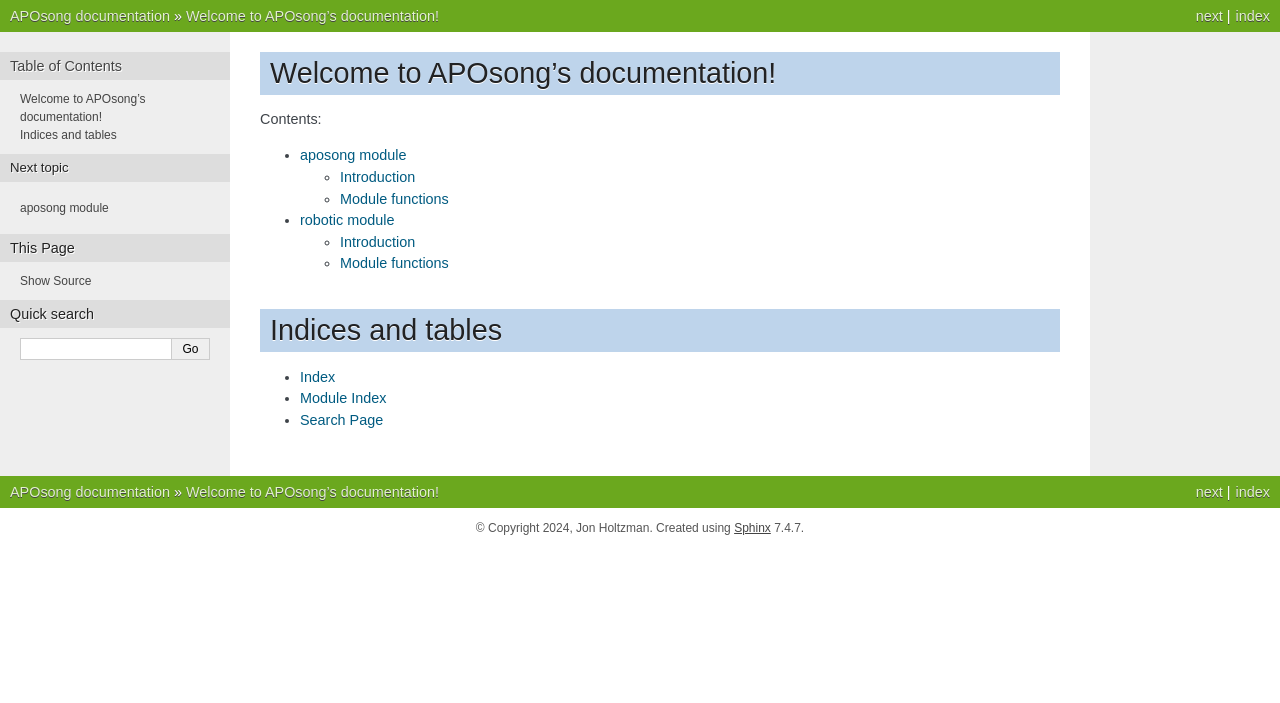
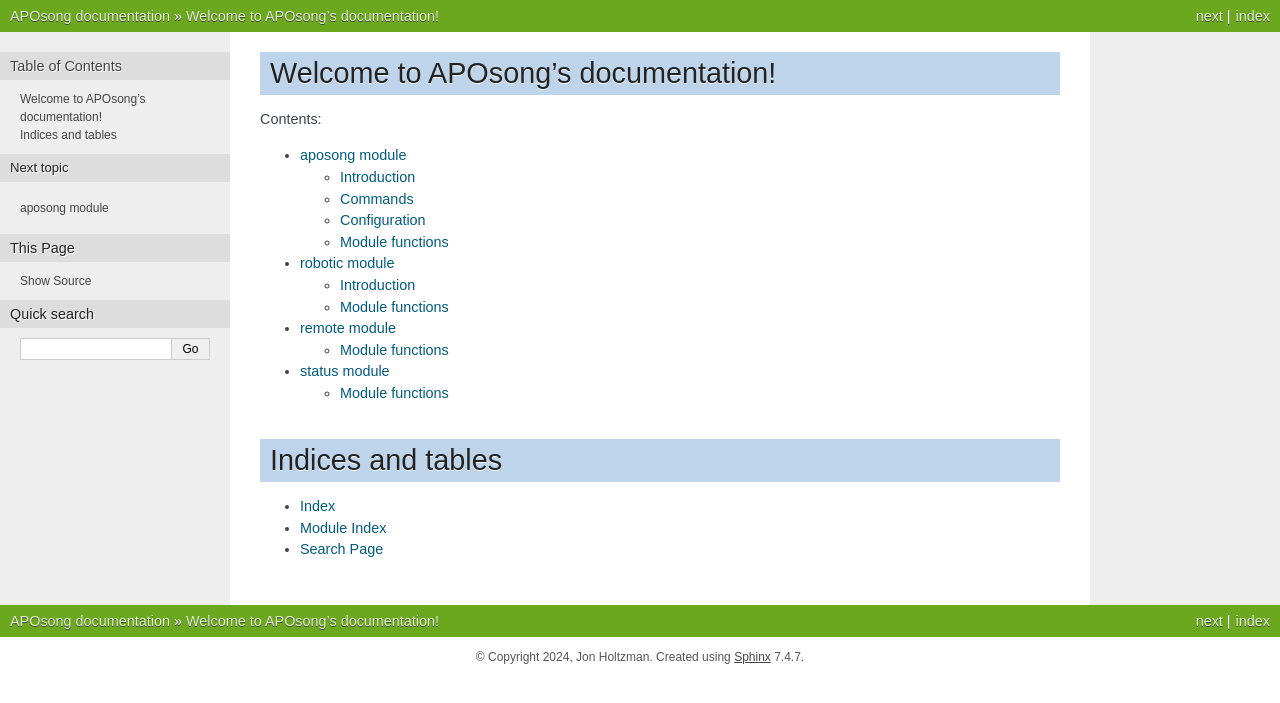
Before and after one commit to holtzmanjon/APOsong, a Sphinx documentation site: the page built from docs/index.txt, in a window 1280 px wide. Shown: the top 703 px of the page. Built offline with Sphinx 7.4.7, drawn with Linux system fonts in a browser that asks for light colours.

Commit message:
update docs

```diff
--- a/docs/index.txt
+++ b/docs/index.txt
@@ -12,6 +12,8 @@ Welcome to APOsong's documentation!
 
    aposong
    robotic
+   remote
+   status
 
 
 Indices and tables
--- /dev/null
+++ b/docs/remote.txt
@@ -0,0 +1,8 @@
+remote module
+**************
+
+Module functions
+++++++++++++++++
+.. automodule:: remote
+   :members:
+   :member-order: bysource
--- /dev/null
+++ b/docs/status.txt
@@ -0,0 +1,8 @@
+status module
+**************
+
+Module functions
+++++++++++++++++
+.. automodule:: status
+   :members:
+   :member-order: bysource
```
Also changed, not shown: docs/aposong.txt (+16 -0 lines).
